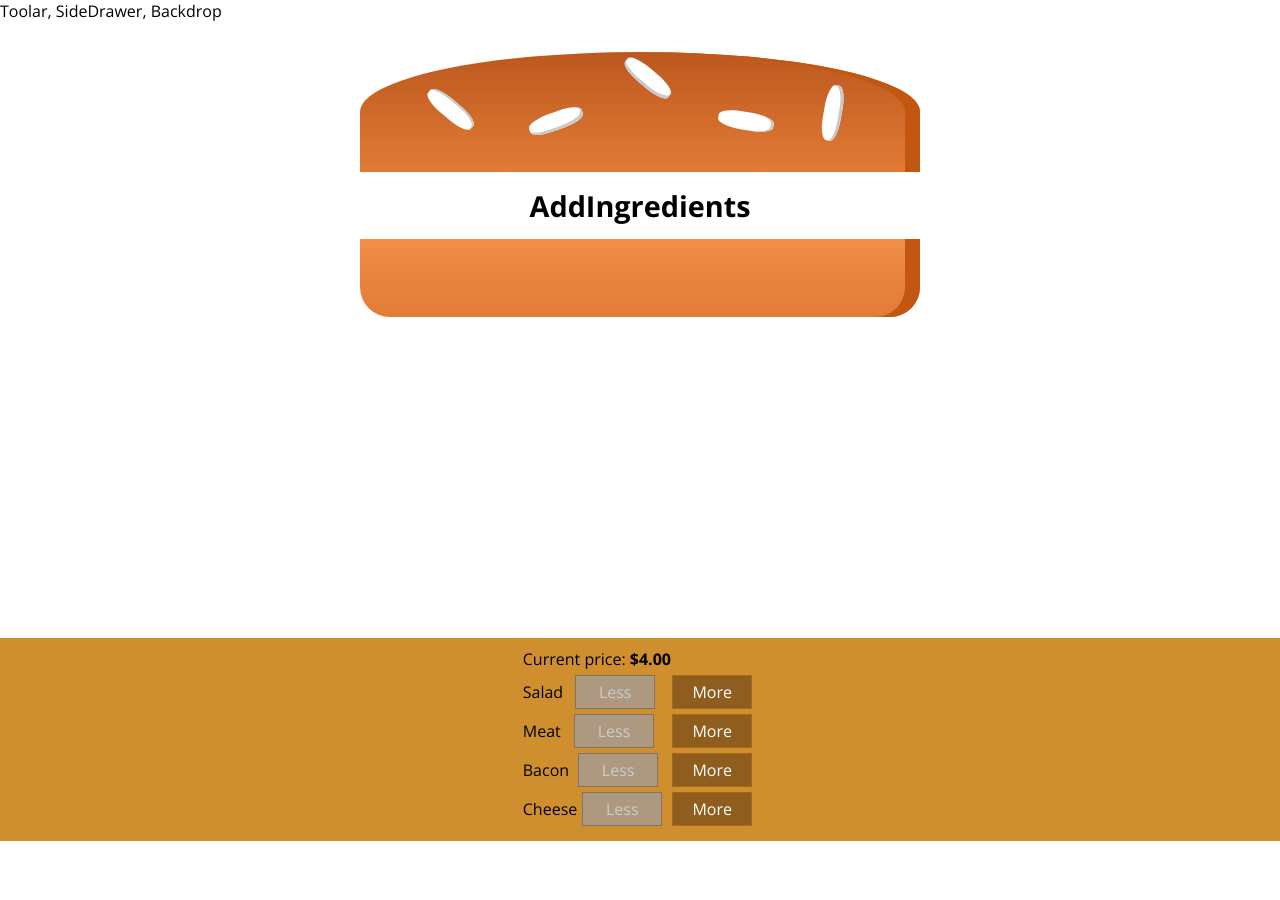
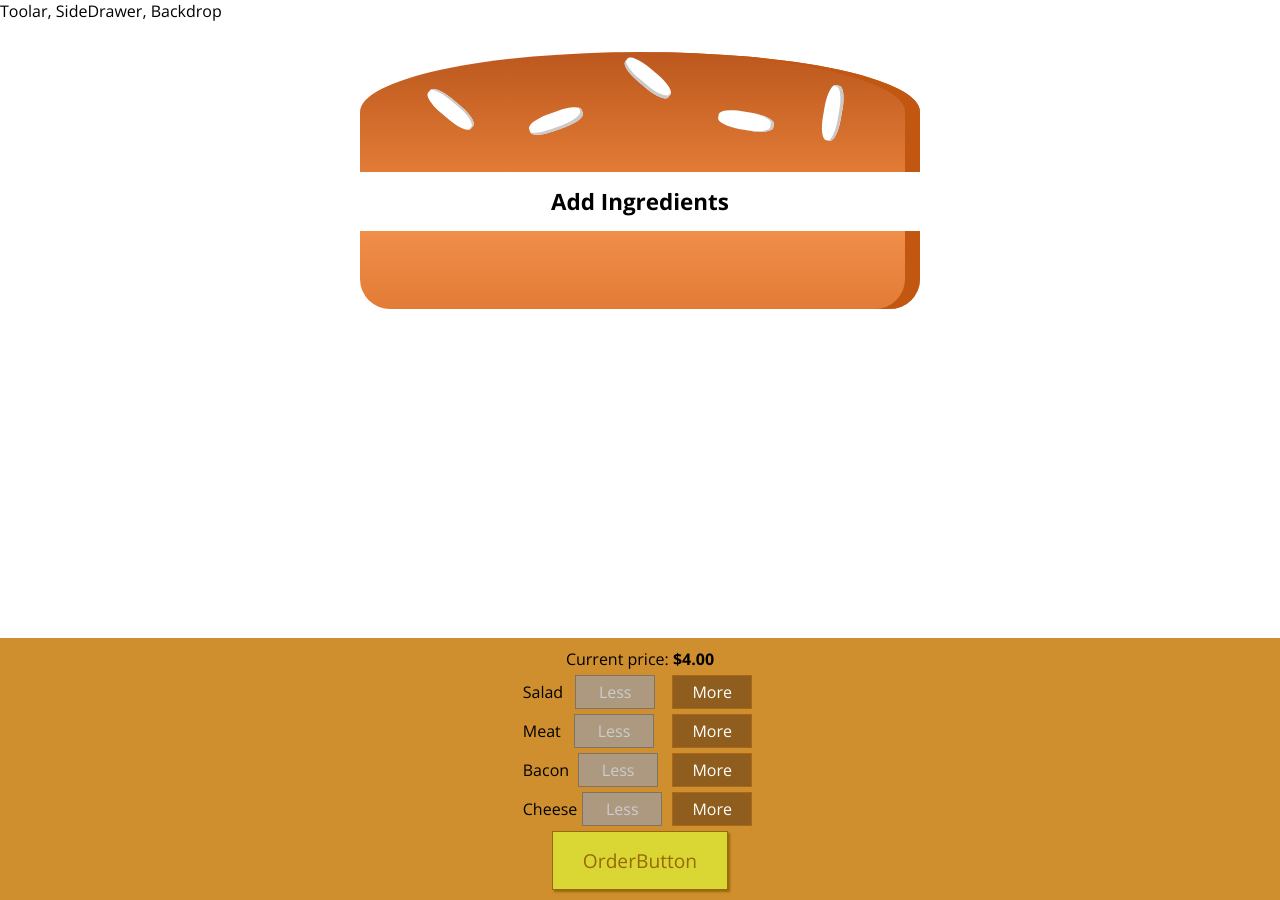
Before and after one commit to BogdanConstantinDEV/burger-builder, a React (Create React App) app: page / in a window 1280 px wide. Before the commit the page ends 841 px from the top, so only its background shows below. Built offline with nearby package versions, Linux system fonts and the light colour scheme.

Commit message:
added order list via modal and orderbutton + functionality

```diff
--- a/src/components/Burger/Burger.js
+++ b/src/components/Burger/Burger.js
@@ -9,7 +9,7 @@ const Burger = props => {
         .map(el => ([...Array(props.ingredients[el])]
             .map(() => <BurgerIngredient key={Math.random()} type={el} />)))
         .reduce((acc, curr) => acc.concat(curr), [])
-    if (ingredients.length === 0) { ingredients = <h2>AddIngredients</h2> }
+    if (ingredients.length === 0) { ingredients = <h3>Add Ingredients</h3> }
     return (
         <div className={classes.Burger}>
             <BurgerIngredient type='bread-top' />
--- a/src/components/Burger/BurgerControls/BuildControls.js
+++ b/src/components/Burger/BurgerControls/BuildControls.js
@@ -14,7 +14,6 @@ const BuildControls = props => {
 
     const controls =
         <div>
-            <p>Current price: <strong>${props.price.toFixed(2)}</strong></p>
             {
                 types.map(el => (
                     <BuildControl
@@ -29,7 +28,12 @@ const BuildControls = props => {
 
     return (
         <div className={classes.BuildControls}>
+            <p>Current price: <strong>${props.price.toFixed(2)}</strong></p>
             {controls}
+            <button
+                className={classes.OrderButton}
+                onClick={props.viewOrder}
+            >OrderButton</button>
         </div>
     )
 }
--- a/src/components/Burger/BurgerControls/BuildControls.module.css
+++ b/src/components/Burger/BurgerControls/BuildControls.module.css
@@ -1,6 +1,6 @@
 .BuildControls {
     width: 100%;
-    background-color: #cf8f2e;
+    background-color: #CF8F2E;
     display: flex;
     flex-flow: column;
     align-items: center;
@@ -8,3 +8,44 @@
     margin: auto;
     padding: 10px 0;
 }
+
+.OrderButton {
+    background-color: #DAD735;
+    outline: none;
+    cursor: pointer;
+    border: 1px solid #966909;
+    color: #966909;
+    font-family: inherit;
+    font-size: 1.2em;
+    padding: 15px 30px;
+    box-shadow: 2px 2px 2px #966909;
+}
+
+.OrderButton:hover, .OrderButton:active {
+    background-color: #A0DB41;
+    border: 1px solid #966909;
+    color: #966909;
+}
+
+.OrderButton:disabled {
+    background-color: #C7C6C6;
+    cursor: not-allowed;
+    border: 1px solid #ccc;
+    color: #888888;
+}
+
+.OrderButton:not(:disabled) {
+    animation: enable 0.3s linear;
+}
+
+@keyframes enable {
+    0% {
+        transform: scale(1);
+    }
+    60% {
+        transform: scale(1.1);
+    }
+    100% {
+        transform: scale(1);
+    }
+}
--- /dev/null
+++ b/src/components/Burger/OrderInfo/OrderInfo.js
@@ -0,0 +1,21 @@
+import React from 'react'
+import Aux from '../../../hoc/Auxiliary'
+
+const OrderInfo = props => {
+    const listIng = Object.keys(props.ingredients)
+        .map(el => el)
+        .filter(el => props.ingredients[el] > 0)
+        .map(igKey => <li key={igKey}><span style={{ textTransform: 'capitalize' }}>{igKey}</span>:: {props.ingredients[igKey]}</li>)
+
+    return (
+        <Aux>
+            <h3>Your order</h3>
+            <p>An awesome burger with your favorite ingredients</p>
+            <ul>
+                {listIng}
+            </ul>
+            <p>Continue to checkout?</p>
+        </Aux>
+    )
+}
+export default OrderInfo
--- /dev/null
+++ b/src/components/UI/Backdrop/Backdrop.js
@@ -0,0 +1,11 @@
+import React from 'react'
+import classes from './Backdrop.module.css'
+
+const Backdrop = props => {
+    return <div
+        className={classes.Backdrop}
+        onClick={props.click}
+    ></ div>
+}
+
+export default Backdrop
--- /dev/null
+++ b/src/components/UI/Backdrop/Backdrop.module.css
@@ -0,0 +1,9 @@
+.Backdrop {
+    position: fixed;
+    z-index: 100;
+    left: 0;
+    right: 0;
+    top: 0;
+    bottom: 0;
+    background-color: rgba(0, 0, 0, .5);
+}
--- /dev/null
+++ b/src/components/UI/Modal/Modal.js
@@ -0,0 +1,19 @@
+import React from 'react'
+import classes from './Modal.module.css'
+import Backdrop from '../Backdrop/Backdrop'
+import Aux from '../../../hoc/Auxiliary'
+
+const Modal = props =>
+    <Aux>
+        {props.trigger ? <Backdrop click={props.closeBack} /> : null}
+        <div
+            className={classes.Modal}
+            style={{
+                transform: props.trigger ? 'translateY(0)' : 'translateY(-100vh)',
+                opacity: props.trigger ? 1 : 0
+            }}
+        >{props.children}
+        </div>
+    </Aux>
+
+export default Modal
--- /dev/null
+++ b/src/components/UI/Modal/Modal.module.css
@@ -0,0 +1,20 @@
+.Modal {
+    position: fixed;
+    z-index: 500;
+    background-color: white;
+    width: 70%;
+    border: 1px solid #ccc;
+    box-shadow: 1px 1px 1px black;
+    padding: 16px;
+    left: 15%;
+    top: 30%;
+    box-sizing: border-box;
+    transition: all 0.3s ease-out;
+}
+
+@media (min-width: 600px) {
+    .Modal {
+        width: 500px;
+        left: calc(50% - 250px);
+    }
+}
--- a/src/containers/BurgerBuilder/BurgerBuilder.js
+++ b/src/containers/BurgerBuilder/BurgerBuilder.js
@@ -3,6 +3,8 @@ import React, { useState } from 'react'
 import Aux from '../../hoc/Auxiliary'
 import Burger from '../../components/Burger/Burger'
 import BurgerControls from '../../components/Burger/BurgerControls/BuildControls'
+import Modal from '../../components/UI/Modal/Modal'
+import OrderInfo from '../../components/Burger/OrderInfo/OrderInfo'
 
 const BurgerBuilder = () => {
 
@@ -13,6 +15,9 @@ const BurgerBuilder = () => {
         bacon: .7
     }
 
+
+    // <<<<<    STATE   >>>>> ==>>
+
     const [stateIngredients, setStateIngredients] = useState({
         cheese: 0,
         salad: 0,
@@ -22,6 +27,12 @@ const BurgerBuilder = () => {
 
     const [price, setPrice] = useState(4)
 
+    const [showOrder, setShowOrder] = useState(false)
+
+    // <<<<<       >>>>> <<==
+
+
+    // add ingredient to burger
     const addIngredient = type => {
         const newIng = { ...stateIngredients }
         newIng[type] = newIng[type] += 1
@@ -29,6 +40,8 @@ const BurgerBuilder = () => {
 
         setPrice(price + INGREDIENT_PRICES[type])
     }
+
+    // remove ingredient from burger
     const remIngredient = type => {
         if (stateIngredients[type] === 0) return
 
@@ -39,19 +52,34 @@ const BurgerBuilder = () => {
         setPrice(price - INGREDIENT_PRICES[type])
     }
 
+    // disable less button if ingredient < 0
     const disabledIng = { ...stateIngredients }
     for (let key in disabledIng) {
         disabledIng[key] = disabledIng[key] <= 0
     }
 
+    // make order visible
+    const viewOrder = () => {
+        setShowOrder(true)
+    }
+
+    // hide order
+    const hideOrder = () => {
+        setShowOrder(false)
+    }
+
     return (
         <Aux>
+            <Modal trigger={showOrder} closeBack={hideOrder}>
+                <OrderInfo ingredients={stateIngredients} />
+            </Modal>
             <Burger ingredients={stateIngredients} />
             <BurgerControls
                 addItem={addIngredient}
                 remItem={remIngredient}
                 price={price}
                 disabledInfo={disabledIng}
+                viewOrder={viewOrder}
             />
         </Aux>
     )
```
Also changed, not shown: 1 other file (tests, documents, lock files or other folders).
